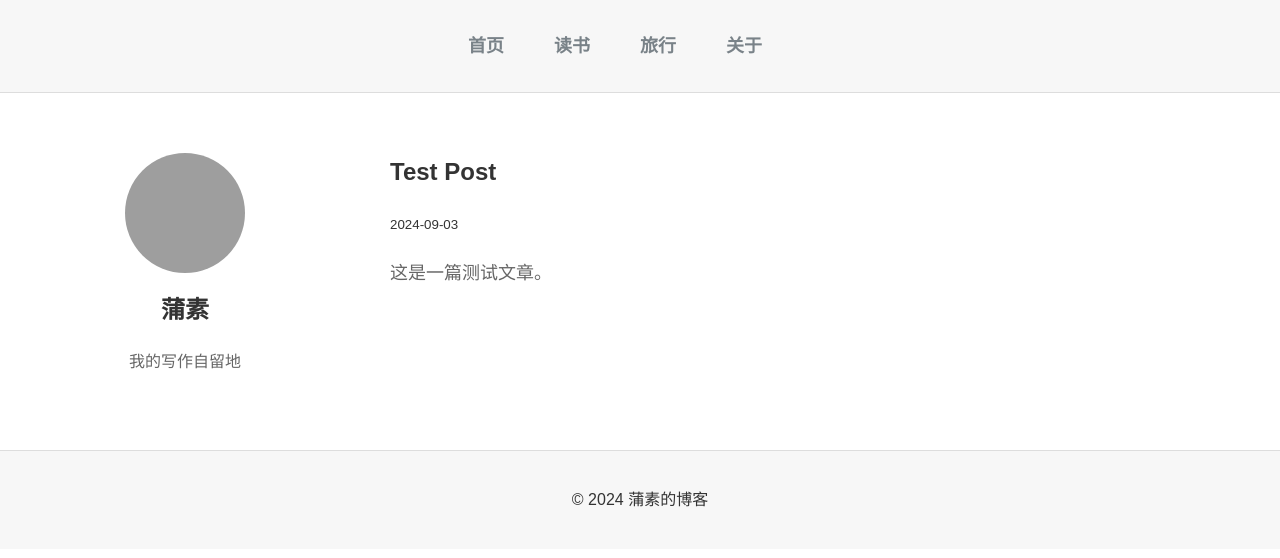
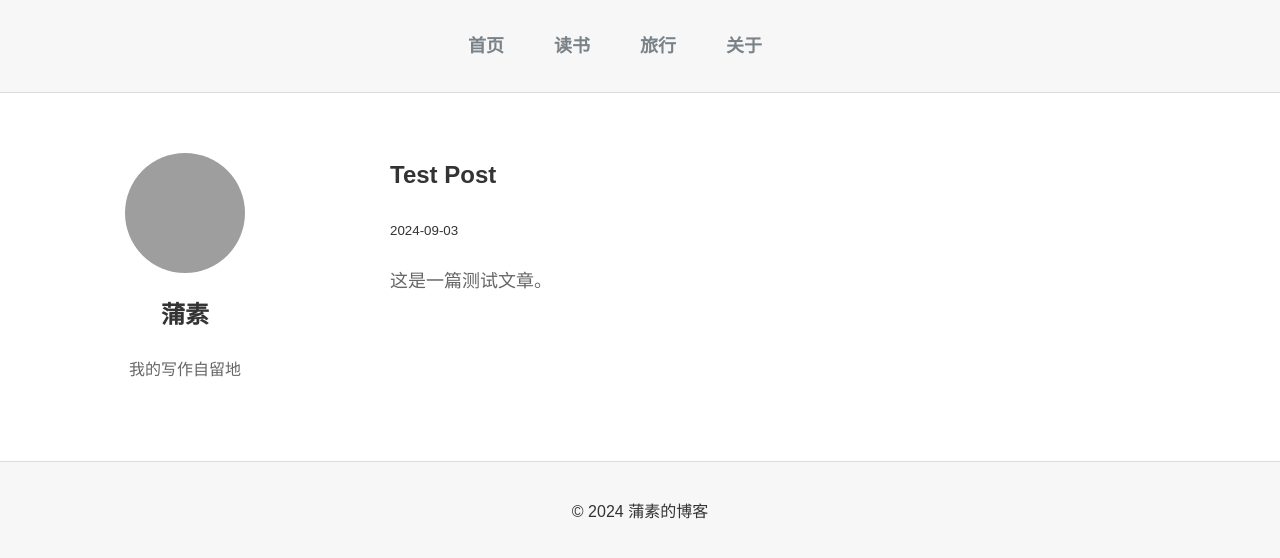
Before and after one commit to pususu/skills-github-pages, a Jekyll site: the page built from _posts/2024-09-03-test.md, in a window 1280 px wide. Shown: the top 558 px of the page. Built offline with Jekyll 4.4.1, drawn with Linux system fonts in a browser that asks for light colours; grey boxes are pictures that could not be loaded.

Commit message:
Update style.css

```diff
--- a/assets/css/style.css
+++ b/assets/css/style.css
@@ -4,7 +4,7 @@
 body {
     font-family: "Arial", sans-serif;
     color: #333;
-    line-height: 1.6;
+    line-height: 1.8; /* 调整整体行距 */
     background-color: #fff;
     margin: 0;
     padding: 0;
@@ -71,7 +71,6 @@ body {
     margin-right: 30px;
     text-align: center;
     padding: 20px;
-    /* 移除背景颜色 */
     background-color: transparent; /* 去掉灰色背景 */
     border-radius: 0; /* 移除圆角 */
 }
@@ -117,18 +116,19 @@ body {
     margin-bottom: 10px;
 }
 
-
+/* 文章段落样式 */
 .post-content p {
     font-size: 18px;
     color: #666;
     line-height: 1.8; /* 保持行距 */
-    margin-bottom: 40px !important; /* 强制增加段落间距 */
+    margin-bottom: 40px; /* 强制增加段落间距 */
 }
 
+/* 确保长单词自动换行并保持段落的行距 */
 .post-content .post-body {
     margin-top: 20px;
     line-height: 1.8;
-    word-wrap: break-word; /* 确保长单词自动换行 */
+    word-wrap: break-word;
 }
 
 /* 自动缩放图片到与正文宽度一致 */
@@ -138,7 +138,6 @@ body {
     display: block;
     margin: 0 auto; /* 居中显示图片 */
 }
-
 
 /* 在文章日期下方添加作者信息 */
 .post-content .post-meta {
```
